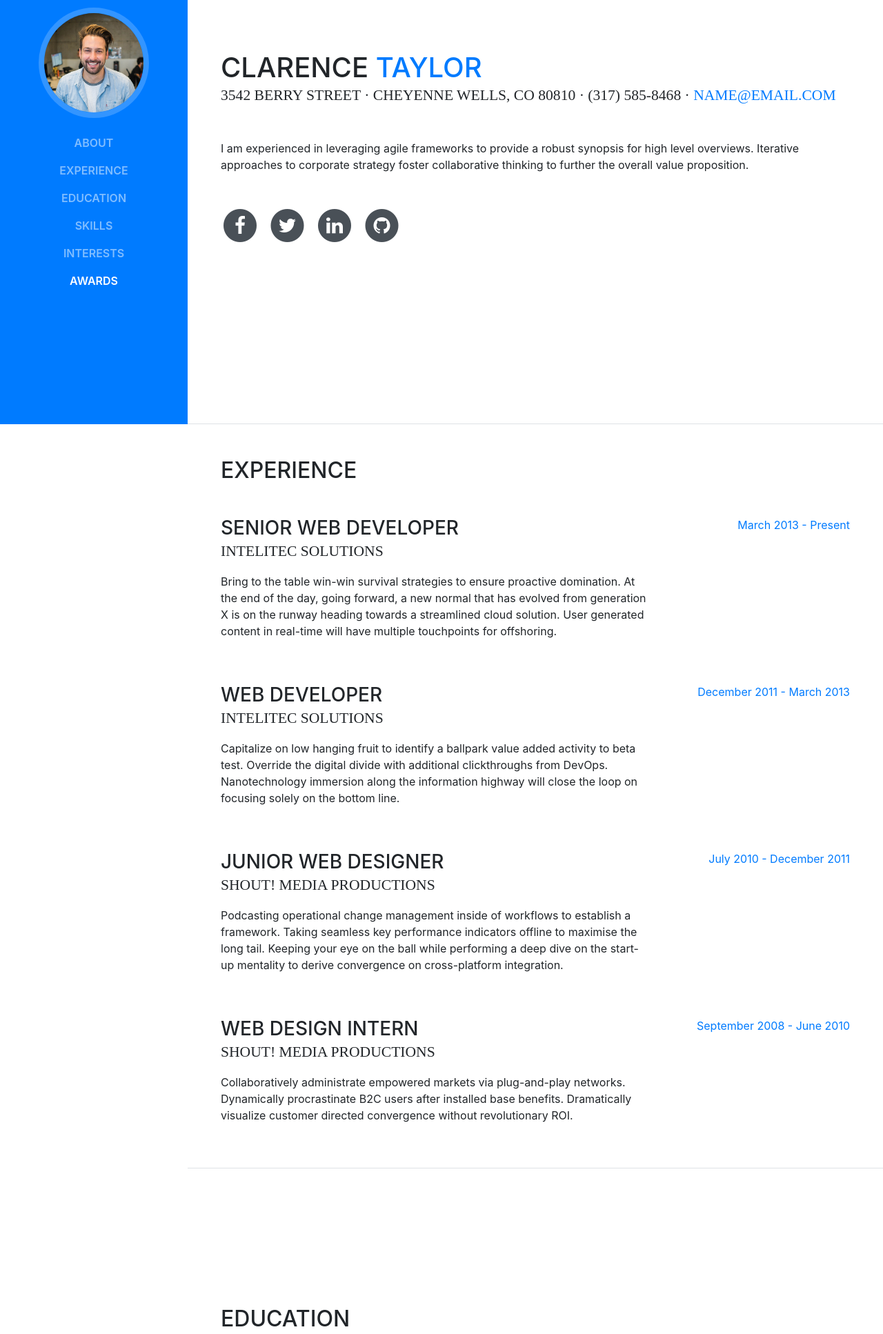
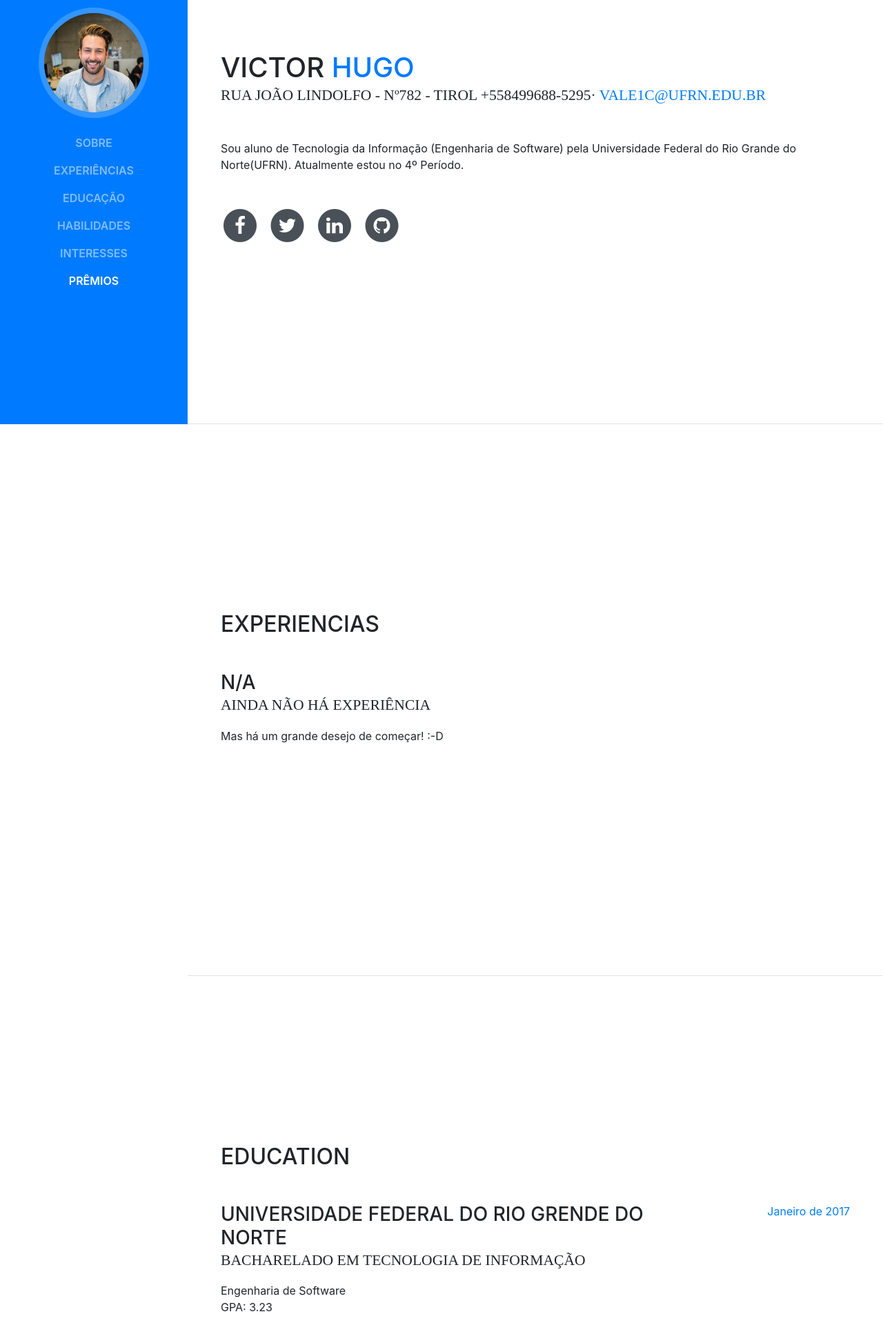
Before and after one commit to victorhugofr/portfolio, a website with bundled scripts: page index.html in a window 1280 px wide. Shown: the part 185-2119 px from the top of the page at 69% size. Built offline with nearby package versions, Linux system fonts and the light colour scheme; a web font is replaced by a local one.

Commit message:
Update index.html

```diff
--- a/index.html
+++ b/index.html
@@ -8,7 +8,7 @@
     <meta name="description" content="">
     <meta name="author" content="">
 
-    <title>Resume - Start Bootstrap Theme</title>
+    <title>Portfolio Victor Hugo</title>
 
     <!-- Bootstrap core CSS -->
     <link href="vendor/bootstrap/css/bootstrap.min.css" rel="stylesheet">
@@ -40,22 +40,22 @@
       <div class="collapse navbar-collapse" id="navbarSupportedContent">
         <ul class="navbar-nav">
           <li class="nav-item">
-            <a class="nav-link js-scroll-trigger" href="#about">About</a>
+            <a class="nav-link js-scroll-trigger" href="#about">Sobre</a>
           </li>
           <li class="nav-item">
-            <a class="nav-link js-scroll-trigger" href="#experience">Experience</a>
+            <a class="nav-link js-scroll-trigger" href="#experience">Experiências</a>
           </li>
           <li class="nav-item">
-            <a class="nav-link js-scroll-trigger" href="#education">Education</a>
+            <a class="nav-link js-scroll-trigger" href="#education">Educação</a>
           </li>
           <li class="nav-item">
-            <a class="nav-link js-scroll-trigger" href="#skills">Skills</a>
+            <a class="nav-link js-scroll-trigger" href="#skills">Habilidades</a>
           </li>
           <li class="nav-item">
-            <a class="nav-link js-scroll-trigger" href="#interests">Interests</a>
+            <a class="nav-link js-scroll-trigger" href="#interests">Interesses</a>
           </li>
           <li class="nav-item">
-            <a class="nav-link js-scroll-trigger" href="#awards">Awards</a>
+            <a class="nav-link js-scroll-trigger" href="#awards">Prêmios</a>
           </li>
         </ul>
       </div>
@@ -65,13 +65,13 @@
 
       <section class="resume-section p-3 p-lg-5 d-flex d-column" id="about">
         <div class="my-auto">
-          <h1 class="mb-0">Clarence
-            <span class="text-primary">Taylor</span>
+          <h1 class="mb-0">Victor
+            <span class="text-primary">Hugo</span>
           </h1>
-          <div class="subheading mb-5">3542 Berry Street · Cheyenne Wells, CO 80810 · (317) 585-8468 ·
-            <a href="mailto:name@email.com">name@email.com</a>
+          <div class="subheading mb-5">RUA JOÃO LINDOLFO - Nº782 - TIROL +558499688-5295·
+            <a href="mailto:name@email.com">vale1c@ufrn.edu.br</a>
           </div>
-          <p class="mb-5">I am experienced in leveraging agile frameworks to provide a robust synopsis for high level overviews. Iterative approaches to corporate strategy foster collaborative thinking to further the overall value proposition.</p>
+          <p class="mb-5">Sou aluno de Tecnologia da Informação (Engenharia de Software) pela Universidade Federal do Rio Grande do Norte(UFRN). Atualmente estou no 4º Período.</p>
           <ul class="list-inline list-social-icons mb-0">
             <li class="list-inline-item">
               <a href="#">
@@ -108,52 +108,18 @@
           </ul>
         </div>
       </section>
-
       <section class="resume-section p-3 p-lg-5 d-flex flex-column" id="experience">
         <div class="my-auto">
-          <h2 class="mb-5">Experience</h2>
+          <h2 class="mb-5">Experiencias</h2>
 
           <div class="resume-item d-flex flex-column flex-md-row mb-5">
             <div class="resume-content mr-auto">
-              <h3 class="mb-0">Senior Web Developer</h3>
-              <div class="subheading mb-3">Intelitec Solutions</div>
-              <p>Bring to the table win-win survival strategies to ensure proactive domination. At the end of the day, going forward, a new normal that has evolved from generation X is on the runway heading towards a streamlined cloud solution. User generated content in real-time will have multiple touchpoints for offshoring.</p>
+              <h3 class="mb-0">N/A</h3>
+              <div class="subheading mb-3">Ainda não há experiência</div>
+              <p> Mas há um grande desejo de começar! :-D</p>
             </div>
             <div class="resume-date text-md-right">
-              <span class="text-primary">March 2013 - Present</span>
-            </div>
-          </div>
-
-          <div class="resume-item d-flex flex-column flex-md-row mb-5">
-            <div class="resume-content mr-auto">
-              <h3 class="mb-0">Web Developer</h3>
-              <div class="subheading mb-3">Intelitec Solutions</div>
-              <p>Capitalize on low hanging fruit to identify a ballpark value added activity to beta test. Override the digital divide with additional clickthroughs from DevOps. Nanotechnology immersion along the information highway will close the loop on focusing solely on the bottom line.</p>
-            </div>
-            <div class="resume-date text-md-right">
-              <span class="text-primary">December 2011 - March 2013</span>
-            </div>
-          </div>
-
-          <div class="resume-item d-flex flex-column flex-md-row mb-5">
-            <div class="resume-content mr-auto">
-              <h3 class="mb-0">Junior Web Designer</h3>
-              <div class="subheading mb-3">Shout! Media Productions</div>
-              <p>Podcasting operational change management inside of workflows to establish a framework. Taking seamless key performance indicators offline to maximise the long tail. Keeping your eye on the ball while performing a deep dive on the start-up mentality to derive convergence on cross-platform integration.</p>
-            </div>
-            <div class="resume-date text-md-right">
-              <span class="text-primary">July 2010 - December 2011</span>
-            </div>
-          </div>
-
-          <div class="resume-item d-flex flex-column flex-md-row">
-            <div class="resume-content mr-auto">
-              <h3 class="mb-0">Web Design Intern</h3>
-              <div class="subheading mb-3">Shout! Media Productions</div>
-              <p>Collaboratively administrate empowered markets via plug-and-play networks. Dynamically procrastinate B2C users after installed base benefits. Dramatically visualize customer directed convergence without revolutionary ROI.</p>
-            </div>
-            <div class="resume-date text-md-right">
-              <span class="text-primary">September 2008 - June 2010</span>
+              <span class="text-primary"></span>
             </div>
           </div>
 
@@ -167,24 +133,13 @@
 
           <div class="resume-item d-flex flex-column flex-md-row mb-5">
             <div class="resume-content mr-auto">
-              <h3 class="mb-0">University of Colorado Boulder</h3>
-              <div class="subheading mb-3">Bachelor of Science</div>
-              <div>Computer Science - Web Development Track</div>
+              <h3 class="mb-0">Universidade Federal do Rio Grende do Norte</h3>
+              <div class="subheading mb-3">Bacharelado em Tecnologia de Informação</div>
+              <div>Engenharia de Software</div>
               <p>GPA: 3.23</p>
             </div>
             <div class="resume-date text-md-right">
-              <span class="text-primary">August 2006 - May 2010</span>
-            </div>
-          </div>
-
-          <div class="resume-item d-flex flex-column flex-md-row">
-            <div class="resume-content mr-auto">
-              <h3 class="mb-0">James Buchanan High School</h3>
-              <div class="subheading mb-3">Technology Magnet Program</div>
-              <p>GPA: 3.56</p>
-            </div>
-            <div class="resume-date text-md-right">
-              <span class="text-primary">August 2002 - May 2006</span>
+              <span class="text-primary">Janeiro de 2017</span>
             </div>
           </div>
 
@@ -195,7 +150,7 @@
         <div class="my-auto">
           <h2 class="mb-5">Skills</h2>
 
-          <div class="subheading mb-3">Programming Languages &amp; Tools</div>
+          <div class="subheading mb-3">Linguagem de programação: &amp; Tools</div>
           <ul class="list-inline list-icons">
             <li class="list-inline-item">
               <i class="devicons devicons-html5"></i>
@@ -231,23 +186,6 @@
               <i class="devicons devicons-npm"></i>
             </li>
           </ul>
-
-          <div class="subheading mb-3">Workflow</div>
-          <ul class="fa-ul mb-0">
-            <li>
-              <i class="fa-li fa fa-check"></i>
-              Mobile-First, Responsive Design</li>
-            <li>
-              <i class="fa-li fa fa-check"></i>
-              Cross Browser Testing &amp; Debugging</li>
-            <li>
-              <i class="fa-li fa fa-check"></i>
-              Cross Functional Teams</li>
-            <li>
-              <i class="fa-li fa fa-check"></i>
-              Agile Development &amp; Scrum</li>
-          </ul>
-        </div>
       </section>
 
       <section class="resume-section p-3 p-lg-5 d-flex flex-column" id="interests">
```
